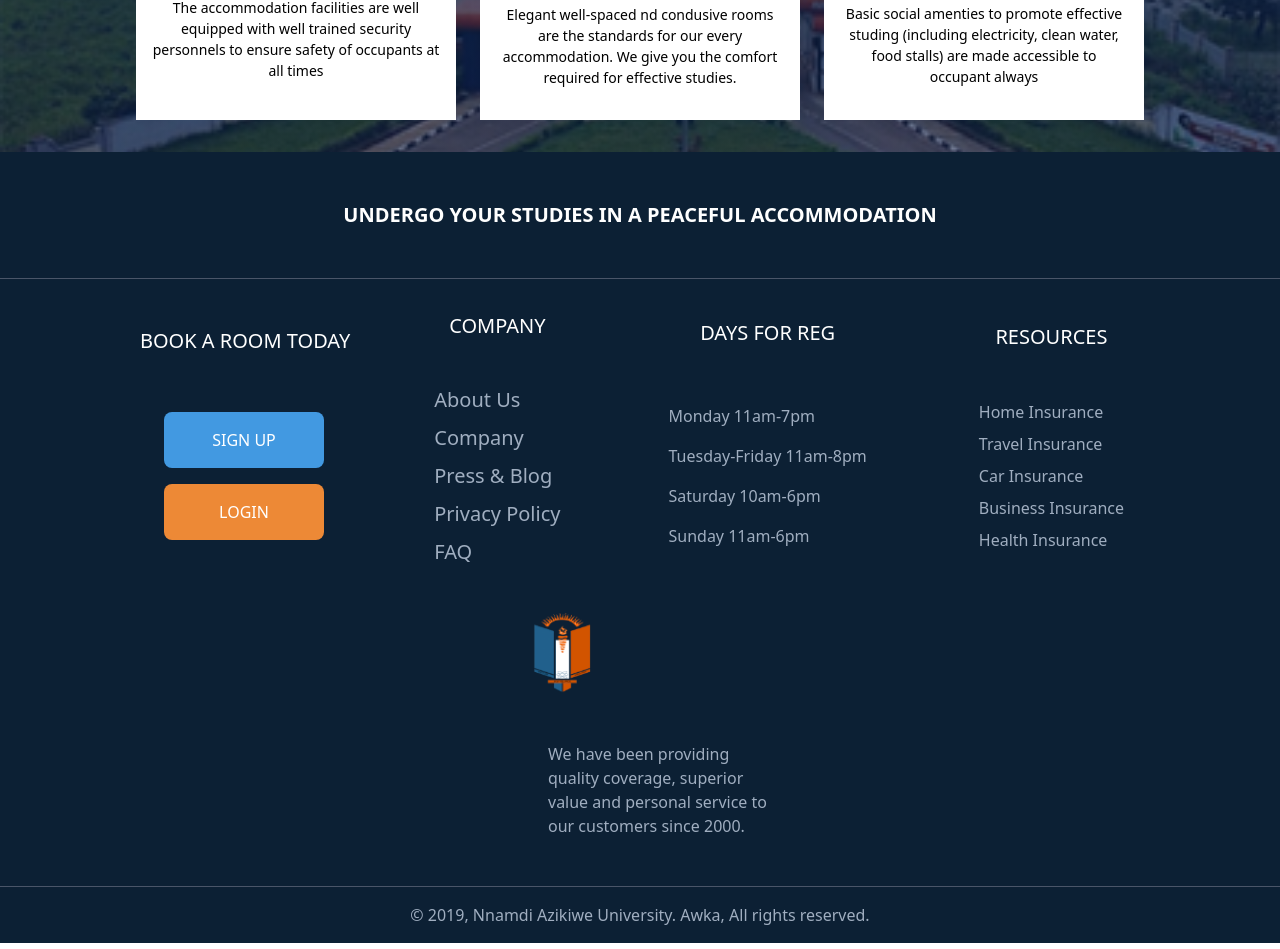
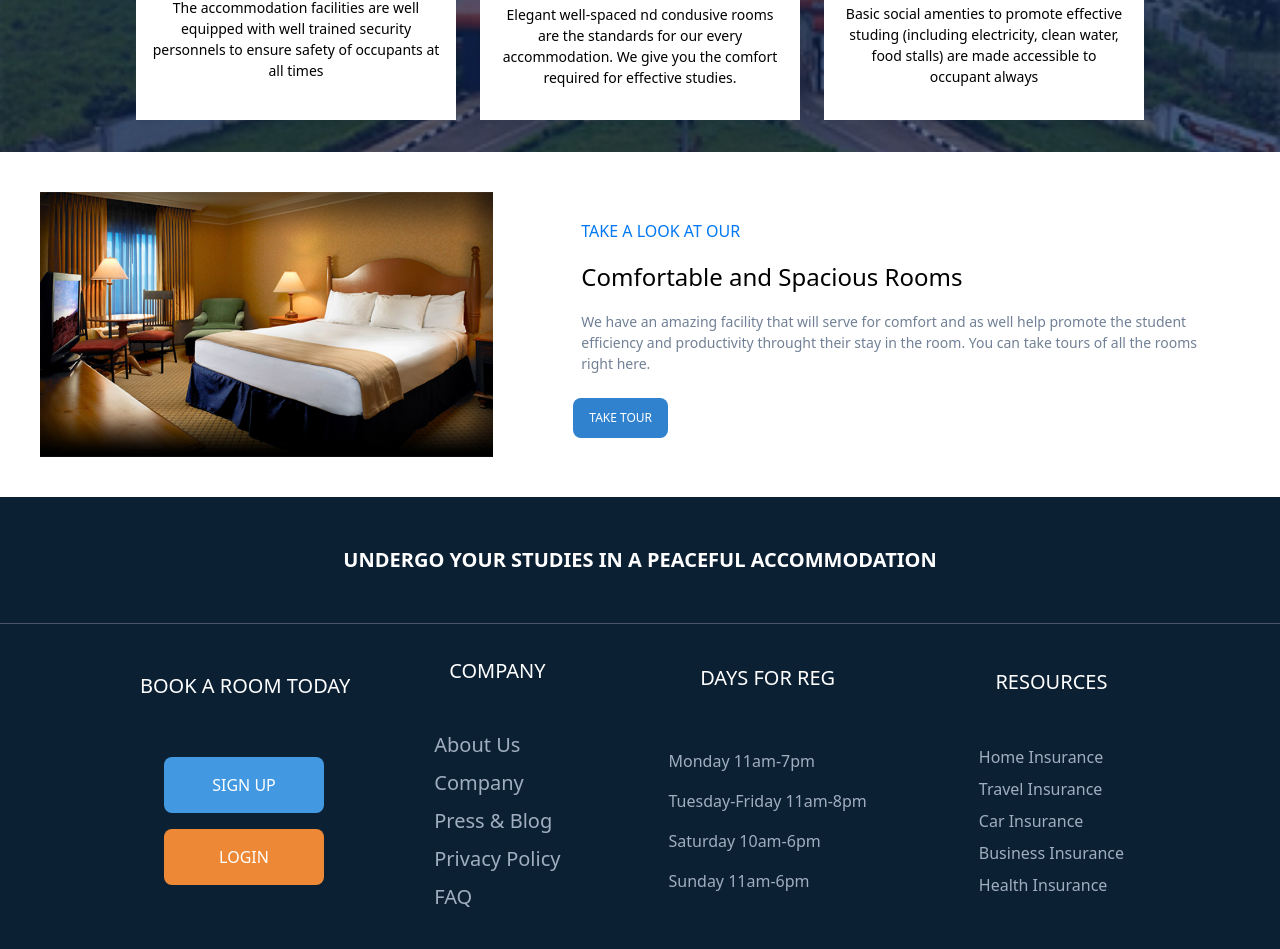
Before and after one commit to marybngozi/unihostel_vue, a Vue app: page / in a window 1280 px wide. Shown: the part 907-1856 px from the top of the page. Built offline with nearby package versions, Linux system fonts and the light colour scheme; a web font is replaced by a local one; what vue-toastr would draw is missing.

Commit message:
implement tour

```diff
--- /dev/null
+++ b/src/components/Home/Tour.vue
@@ -0,0 +1,30 @@
+<template>
+    <section class="md:flex md:justify-center md:items-center">
+        <img src="../../assets/images/slide2.png" class="md:w-5/12 p-10"/>
+        <div class="py-6 px-10">
+            <h4 class="text-uniblue p-2">TAKE A LOOK AT OUR</h4>
+
+            <h1 class="text-black text-2xl p-2">Comfortable and Spacious Rooms</h1>
+
+            <p class="text-sm text-gray-600 flex justify-start p-2">
+                We have an amazing facility that will serve for comfort and as well
+                help promote the student efficiency and productivity throught their
+                stay in the room. You can take tours of all the rooms right here.
+            </p>
+
+            <button class="bg-blue-600 text-white rounded-lg text-xs p-4 w-36 h-10 flex items-center justify-center mt-4">
+                TAKE TOUR
+            </button>
+        </div>
+    </section>
+</template>
+
+<script>
+export default {
+    name: "Tour"
+}
+</script>
+
+<style scoped>
+
+</style>
--- a/src/views/Home.vue
+++ b/src/views/Home.vue
@@ -3,6 +3,7 @@
     <Header active="home" class="sticky top-0"/>
     <Jumbotron />
     <Features />
+    <Tour />
     <Footer />
   </div>
 </template>
@@ -12,6 +13,7 @@
 import Header from '@/components/Header.vue';
 import Jumbotron from '@/components/Home/Jumbotron.vue'
 import Features from '@/components/Home/Features.vue'
+import Tour from '@/components/Home/Tour.vue'
 import Footer from '@/components/Footer.vue';
 
 export default {
@@ -20,6 +22,7 @@ export default {
     Header,
     Jumbotron,
     Features,
+    Tour,
     Footer
   }
 }
```
Also changed, not shown: src/assets/images/icona.png (deleted), 1 other file (tests, documents, lock files or other folders).
